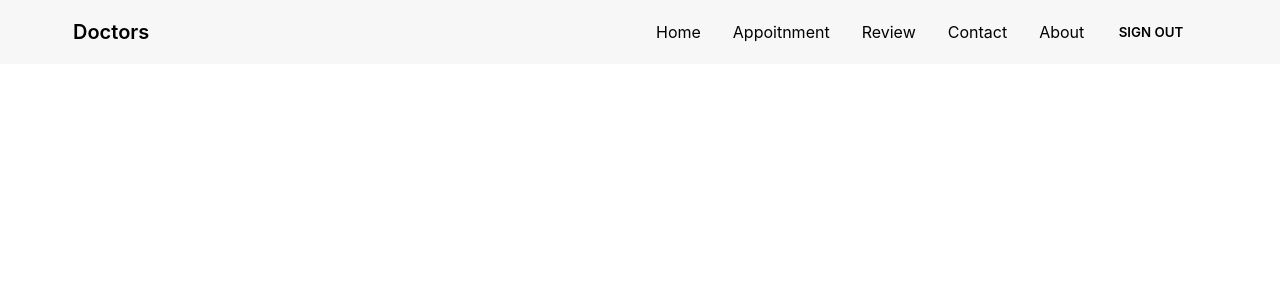
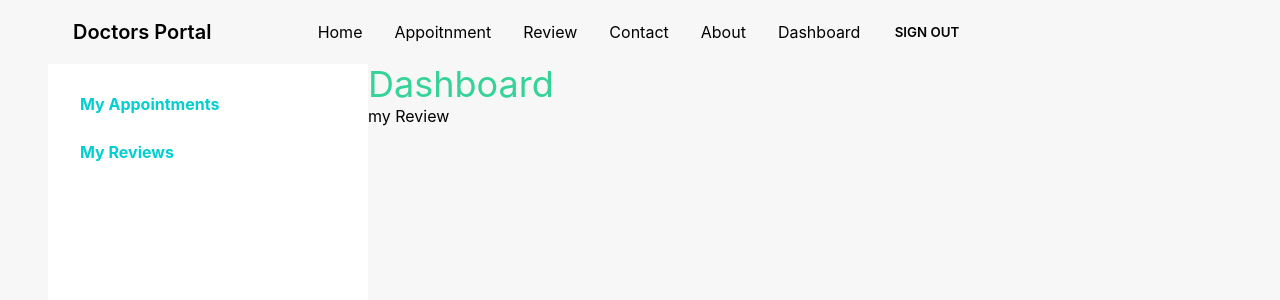
Before and after one commit to sohan284/Doctors-portal, a React (Create React App) app: page /dashboard/myreview in a window 1280 px wide. Shown: the top 300 px of the page. Built offline with nearby package versions, Linux system fonts and the light colour scheme; no server answers.

Commit message:
dashboard

```diff
--- a/src/App.js
+++ b/src/App.js
@@ -10,6 +10,9 @@
 import RequirAuth from './Pages/Login/RequirAuth';
 import { ToastContainer } from 'react-toastify';
 import 'react-toastify/dist/ReactToastify.css';
+import Dashboard from './Pages/Dashboard/Dashboard';
+import MyAppointment from './Pages/Dashboard/MyAppointment';
+import MyReview from './Pages/Dashboard/MyReview';
 
 function App() {
   return (
@@ -27,6 +30,15 @@
         <Route path='/review' element={<Home></Home>}></Route>
         <Route path='/login' element={<Login></Login>}></Route>
         <Route path='/signup' element={<SignUp></SignUp>}></Route>
+
+        <Route path='/dashboard' element={
+        <Dashboard></Dashboard>
+        }>
+          <Route index element={<MyAppointment></MyAppointment>}></Route>
+          <Route path='myreview' element={<MyReview></MyReview>}></Route>
+
+        </Route>
+
       </Routes>
       <ToastContainer />
 
--- /dev/null
+++ b/src/Pages/Dashboard/Dashboard.js
@@ -0,0 +1,28 @@
+import React from 'react';
+import { Outlet, Link } from 'react-router-dom';
+
+const Dashboard = () => {
+    return (
+        <div class="drawer  drawer-mobile">
+  <input id="dashboard-sidebar" type="checkbox" class="drawer-toggle" />
+  <div class="drawer-content flex flex-col">
+    <h1 className='text-4xl text-success'>Dashboard</h1>
+    <Outlet></Outlet>
+
+
+  </div>
+  <div class="drawer-side">
+    <label for="dashboard-sidebar" class="drawer-overlay"></label>
+    <ul class="menu p-4 bg-[#f8f8f8] text-black overflow-y-auto w-80 bg-base-100 text-base-content">
+      {/* <!-- Sidebar content here --> */}
+      <li className='text-doctors font-bold'><Link to="/dashboard" >My Appointments</Link></li>
+      <li className='text-doctors font-bold'><Link to="myreview" >My Reviews</Link></li>
+
+    </ul>
+
+  </div>
+</div>
+    );
+};
+
+export default Dashboard;
--- /dev/null
+++ b/src/Pages/Dashboard/MyAppointment.js
@@ -0,0 +1,49 @@
+import React, { useEffect, useState } from 'react';
+import { useAuthState } from 'react-firebase-hooks/auth';
+import auth from './../../firebase.init';
+
+const MyAppointment = () => {
+    const [appointments,setAppointments] = useState([]);
+    const [user] = useAuthState(auth)
+
+    useEffect(() => {
+        if (user) {
+            fetch(`http://localhost:5000/booking?patient=${user.email}`)
+                .then(res => res.json())
+                .then(data => setAppointments(data));
+        }
+    }, [user])
+    return (
+        <div>
+            <h2>my appointment  {appointments.length} </h2>
+            <div class="overflow-x-auto">
+  <table class="table text-white  w-full">
+    <thead>
+      <tr>
+
+        <th>Name</th>
+        <th>Date</th>
+        <th>Time</th>
+        <th>Treatment</th>
+      </tr>
+    </thead>
+    <tbody>
+        {
+            appointments.map(a=>  <tr>
+
+                <td>{a.patientName}</td>
+                <td>{a.date}</td>
+                <td>{a.slot}</td>
+                <td>{a.treatment}</td>
+              </tr>)
+        }
+
+
+    </tbody>
+  </table>
+</div>
+        </div>
+    );
+};
+
+export default MyAppointment;
--- /dev/null
+++ b/src/Pages/Dashboard/MyReview.js
@@ -0,0 +1,11 @@
+import React from 'react';
+
+const MyReview = () => {
+    return (
+        <div>
+            <h2>my Review</h2>
+        </div>
+    );
+};
+
+export default MyReview;
--- a/src/Shared/Header/Header.js
+++ b/src/Shared/Header/Header.js
@@ -16,6 +16,11 @@
         <li><Link to="/review" >Review</Link></li>
         <li><Link to="/contact" >Contact</Link></li>
         <li><Link to="/about" >About</Link></li>
+        {
+        user &&
+        <li><Link to="/dashboard" >Dashboard</Link></li>
+        }
+
         <li>{user? <button onClick={logout} className="btn btn-ghost">Sign Out</button>  : <Link to="/login" >Login</Link>}</li></>
     return (
         <div>
@@ -29,13 +34,21 @@
                             {menuItems}
                         </ul>
                     </div>
-                    <a className="btn btn-ghost normal-case text-xl">Doctors</a>
+
+                    <a className="btn btn-ghost normal-case text-xl">Doctors Portal</a>
                 </div>
                 <div className="navbar-center hidden lg:flex">
                     <ul className="menu menu-horizontal p-0">
                         {menuItems}
                     </ul>
                 </div>
+                <div className='navbar-end'>
+                     <label tabindex="1" for="dashboard-sidebar" className="btn btn-ghost lg:hidden">
+                            <svg xmlns="http://www.w3.org/2000/svg" className="h-5 w-5" fill="none" viewBox="0 0 24 24" stroke="currentColor"><path stroke-linecap="round" stroke-linejoin="round" stroke-width="2" d="M4 6h16M4 12h8m-8 6h16" /></svg>
+                        </label>
+
+
+                    </div>
             </div>
         </div>
     );
```
